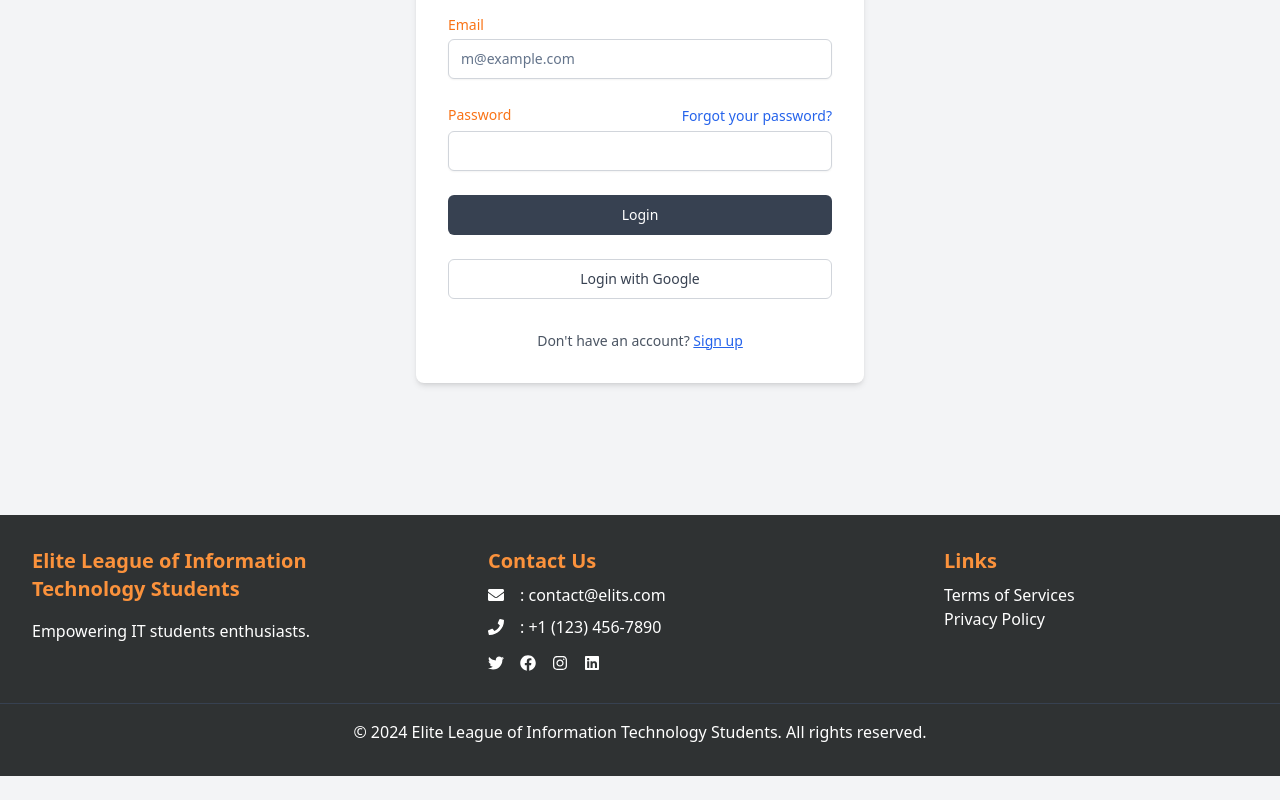
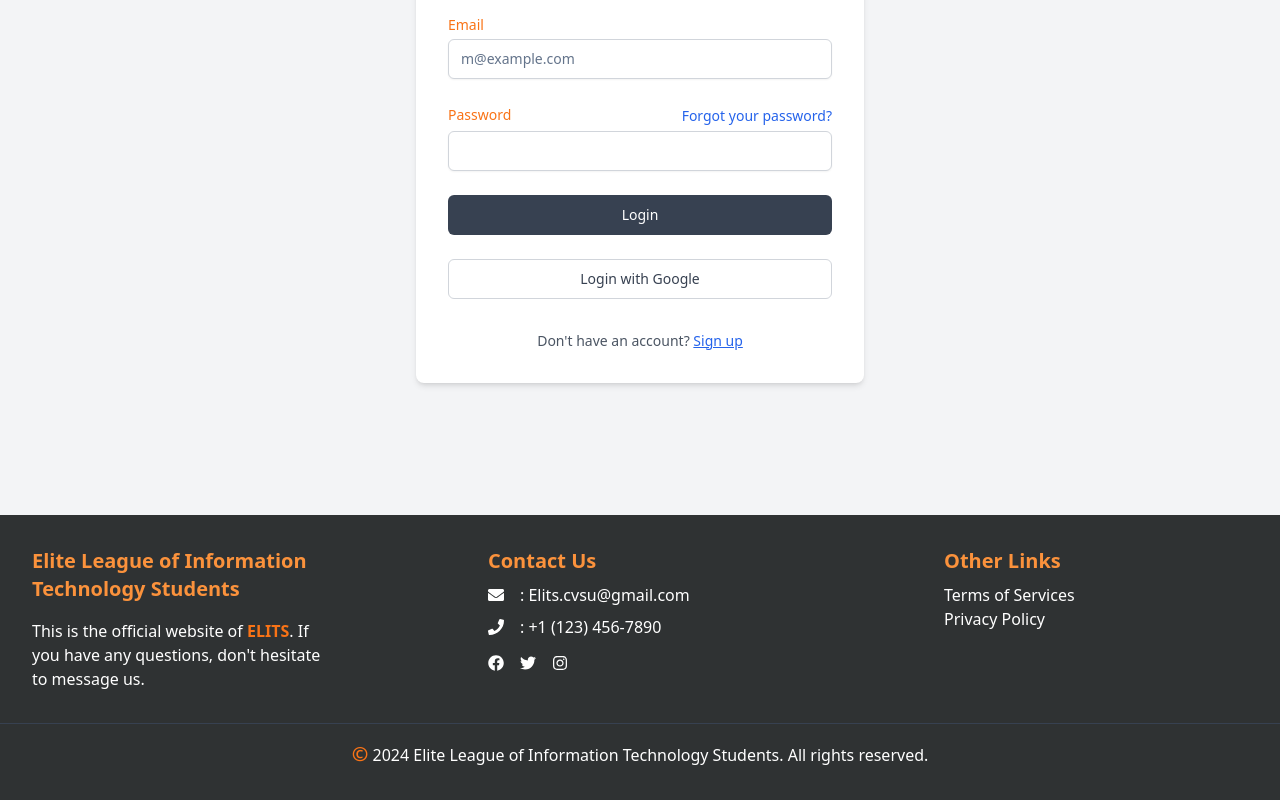
Before and after one commit to innoTech-Solutions/cvsu-elits, a Next.js app: page /form in a window 1280 px wide. Shown: the part 347-1147 px from the top of the page. Before the commit the page ends 1123 px from the top, so only its background shows below. Built offline with nearby package versions, Linux system fonts and the light colour scheme.

Commit message:
footer improved a little

```diff
--- a/src/components/Footer/Footer.tsx
+++ b/src/components/Footer/Footer.tsx
@@ -1,4 +1,4 @@
-import { FaTwitter, FaFacebook, FaInstagram, FaLinkedin, FaEnvelope, FaPhone } from 'react-icons/fa';
+import { FaTwitter, FaFacebook, FaInstagram, FaEnvelope, FaPhone } from 'react-icons/fa';
 
 const Footer = () => {
   return (
@@ -6,43 +6,41 @@ const Footer = () => {
       <div className="container mx-auto flex flex-wrap justify-between">
         <div className="w-full md:w-1/4 mb-4 md:mb-0">
           <h2 className="text-xl text-orange-400 font-bold">Elite League of Information Technology Students</h2>
-          <p className="mt-4 text-base">Empowering IT students enthusiasts.</p>
+          <p className="mt-4 text-base">This is the official website of <span className='text-orange-500 font-bold'>ELITS</span>.
+                  If you have any questions, don't hesitate to message us.</p>
         </div>
         <div className="w-full md:w-1/4 mb-4 md:mb-0">
           <h3 className="text-xl text-orange-400 font-bold mb-2">Contact Us</h3>
           <div className="flex items-center">
             <FaEnvelope className="text-white hover:text-orange-500 mr-4" />
-            <p className="text-base">: contact@elits.com</p>
+            <p className="text-base">: Elits.cvsu@gmail.com</p>
           </div>
           <div className="flex items-center mt-2">
             <FaPhone className="text-white hover:text-orange-500 mr-4" />
             <p className="text-base">: +1 (123) 456-7890</p>
           </div>
           <div className="mt-4 flex">
-            <a href="#" className="text-white hover:text-orange-500 mr-4">
+            <a href="https://www.facebook.com/CvSUELITS" className="text-white hover:text-orange-500 mr-4">
+              <FaFacebook />
+            </a>
+            <a href="/" className="text-white hover:text-orange-500 mr-4">
               <FaTwitter />
             </a>
-            <a href="#" className="text-white hover:text-orange-500 mr-4">
-              <FaFacebook />
-            </a>
-            <a href="#" className="text-white hover:text-orange-500 mr-4">
+            <a href="/" className="text-white hover:text-orange-500 mr-4">
               <FaInstagram />
-            </a>
-            <a href="#" className="text-white hover:text-orange-500 mr-4">
-              <FaLinkedin />
             </a>
           </div>
         </div>
         <div className="w-full md:w-1/4 mb-4 md:mb-0">
-          <h3 className="text-xl text-orange-400 font-bold mb-2">Links</h3>
+          <h3 className="text-xl text-orange-400 font-bold mb-2">Other Links</h3>
           <ul>
-            <li><a href="#" className="text-base hover:text-orange-500 transition">Terms of Services</a></li>
-            <li><a href="#" className="text-base hover:text-orange-500 transition">Privacy Policy</a></li>
+            <li><a href="/" className="text-base hover:text-orange-500 transition">Terms of Services</a></li>
+            <li><a href="/" className="text-base hover:text-orange-500 transition">Privacy Policy</a></li>
           </ul>
         </div>
       </div>
       <div className="border-t border-gray-700 mt-8 pt-4 text-center">
-        <p className="text-base">&copy; 2024 Elite League of Information Technology Students. All rights reserved.</p>
+        <p className="text-base"><span className='text-orange-500 font-bold text-xl'>&copy;</span> 2024 Elite League of Information Technology Students. All rights reserved.</p>
       </div>
     </footer>
   );
```
